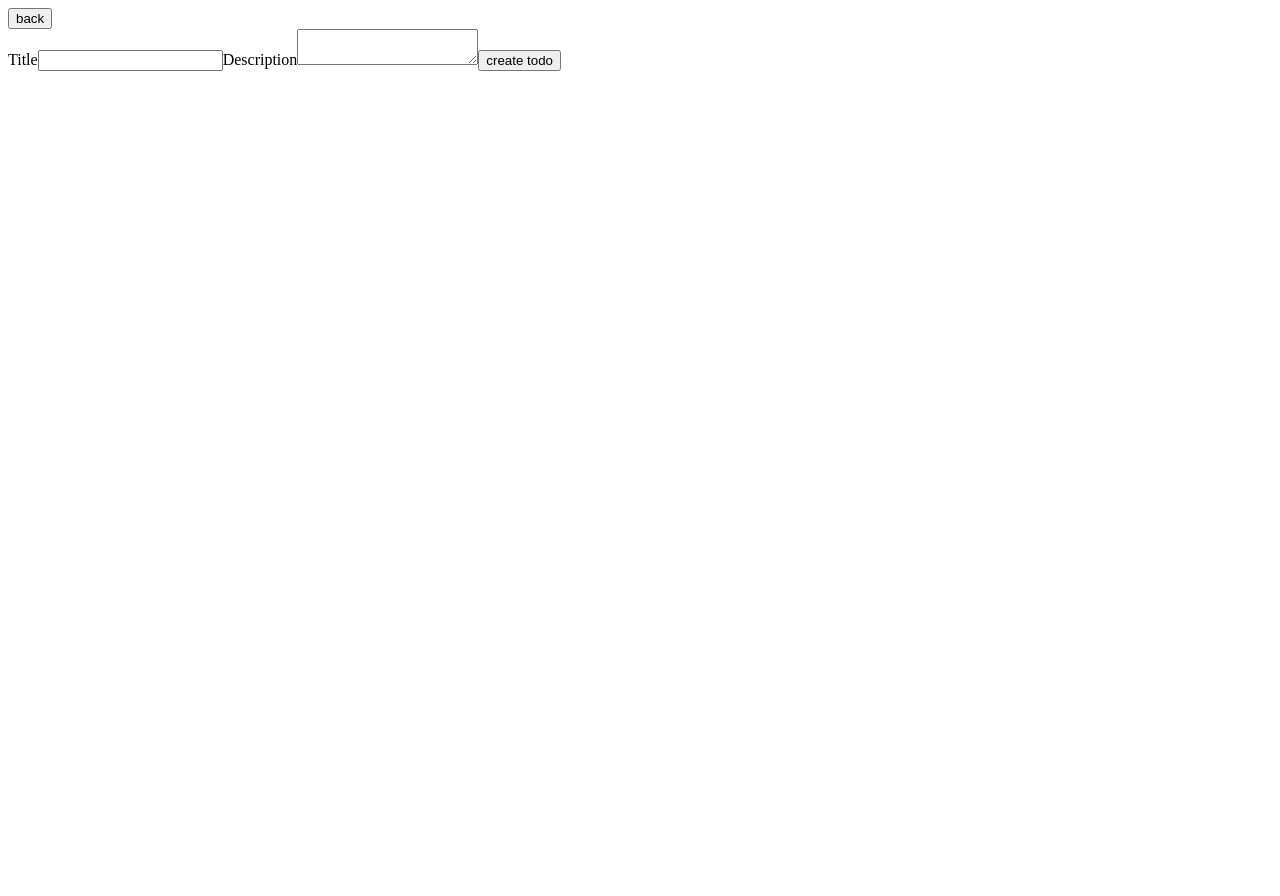
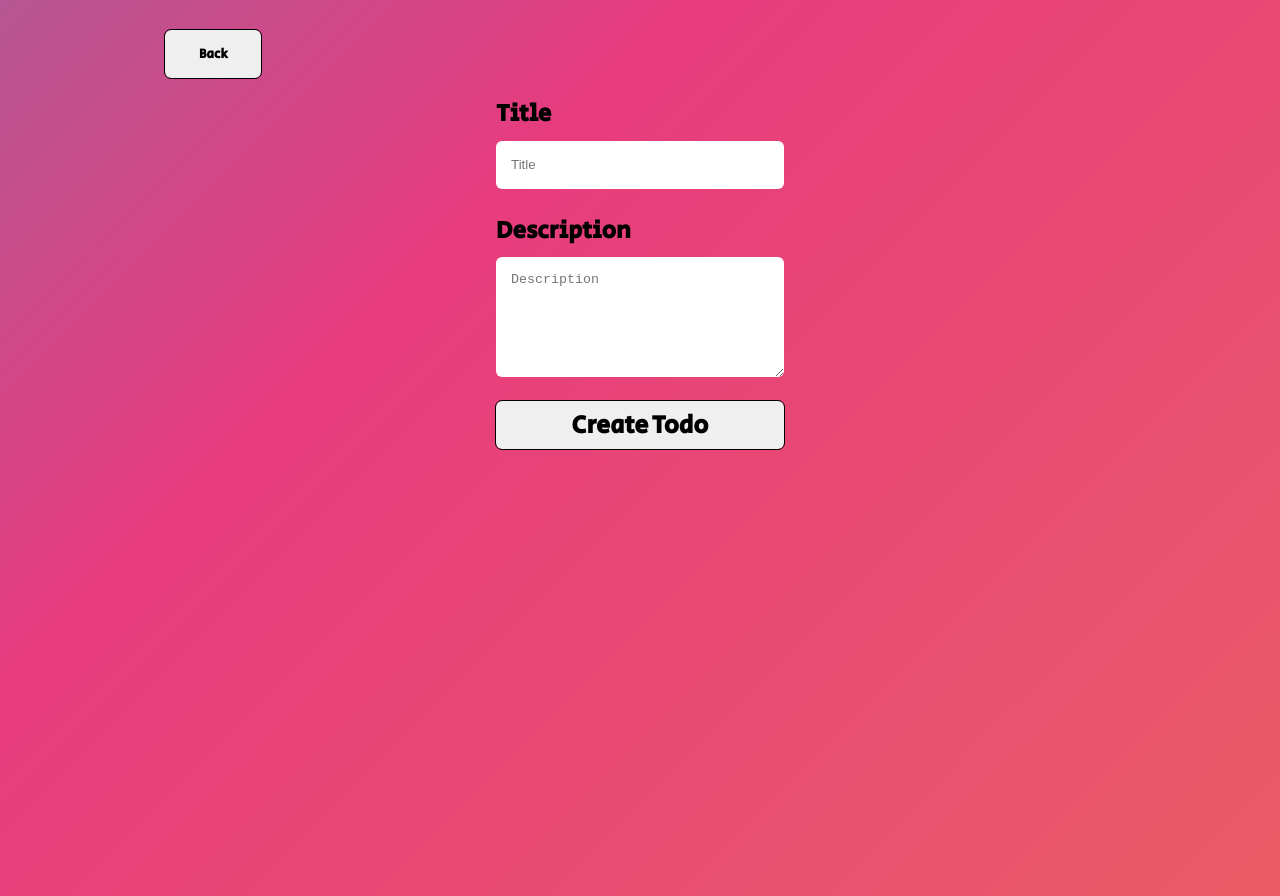
Before and after one commit to JJBonete/mern-todo-list, a React (Create React App) app in the folder client/: page /create-todo in a window 1280 px wide. Before the commit the page ends 800 px from the top, so only its background shows below. Built offline with nearby package versions, Linux system fonts and the light colour scheme; no server answers.

Commit message:
adding classes for signup and signin

```diff
--- a/client/src/App.js
+++ b/client/src/App.js
@@ -4,6 +4,7 @@
 import SignUp from "./components/SignUp";
 import { ShowTodoList } from "./components/showTodoList";
 import { CreateTodo } from "./components/createTodo";
+import "./App.scss";
 
 function App() {
 
--- a/client/src/App.scss
+++ b/client/src/App.scss
@@ -76,6 +76,22 @@
   width: 24rem;
 }
 
+.input-description {
+  display: flex;
+  align-items: center;
+  justify-content: center;
+  text-transform: capitalize;
+
+
+  border: none;
+  border-radius: 0.5rem;
+
+  height: 10rem;
+  width: 24rem;
+}
+
+
+
 .button {
   display: flex;
   margin: 0;
@@ -106,6 +122,10 @@
 
 .button-size{
     font-size: 25px;
+}
+
+.button-margin{
+    margin: 10px;
 }
 
 .contents {
@@ -211,6 +231,12 @@
     padding: 15px;
     box-sizing: border-box;
   }
+
+  .input-description {
+    margin-bottom: 2rem;
+    padding: 15px;
+    box-sizing: border-box;
+  }
 }
 
 .update-container {
--- a/client/src/components/SignIn.jsx
+++ b/client/src/components/SignIn.jsx
@@ -25,24 +25,36 @@
   };
 
   return (
-    <div>
+
+    <section className="update-container">
+    <div className="update-contents">
+
+        <form className="form-container">
+
       <h2>Sign In</h2>
       <form onSubmit={handleSubmit}>
         <input
+         className="input"
           type="text"
           value={username}
           onChange={(e) => setUsername(e.target.value)}
           placeholder="Username"
         />
         <input
+         className="input"
           type="password"
           value={password}
           onChange={(e) => setPassword(e.target.value)}
           placeholder="Password"
         />
-        <button type="submit">Sign In</button>
+        <button className="button button-size" type="submit">Sign In</button>
       </form>
-    </div>
+      </form>
+
+      </div>
+      </section>
+
+
   );
 };
 
--- a/client/src/components/SignUp.jsx
+++ b/client/src/components/SignUp.jsx
@@ -25,24 +25,31 @@
   };
 
   return (
-    <div>
+    <section className="update-container">
+    <div className="update-contents">
+        <form className="form-container">
       <h2> Sign Up </h2>
       <form onSubmit={handleSubmit}>
         <input
+         className="input"
           type="text"
           value={username}
           onChange={(e) => setUsername(e.target.value)}
           placeholder="Username"
         />
         <input
+         className="input"
           type="password"
           value={password}
           onChange={(e) => setPassword(e.target.value)}
           placeholder="Password"
         />
-        <button type="submit"> Sign Up </button>
+        <button className="button button-size" type="submit"> Sign Up </button>
       </form>
+    </form>
     </div>
+
+    </section>
   );
 };
 export default SignUp;
--- a/client/src/components/createTodo.jsx
+++ b/client/src/components/createTodo.jsx
@@ -48,6 +48,7 @@
                         value={data.title}
                         onChange={handleChange}
                         className="input"
+                        placeholder="title"
                     />
                     <label className="label" htmlFor="description">
                         Description
@@ -57,9 +58,11 @@
                         name="description"
                         value={data.description}
                         onChange={handleChange}
-                        className="input"
+                        className="input-description"
+                        placeholder="description"
+
                     />
-                    <button type="submit" className="button">
+                    <button type="submit" className="button button-size">
                         create todo
                     </button>
                 </form>
--- a/client/src/components/updateTodo.jsx
+++ b/client/src/components/updateTodo.jsx
@@ -49,12 +49,15 @@
       <textarea
         type="text"
         name="description"
-        className="input"
+        className="input-description"
         onChange={handleChange}
       />
-      <button type="submit" className="button ">
+      <button type="submit" className="button button-margin">
         Submit
       </button>
+      <button type="button" className="button button-margin" onClick={handleClose}>
+    Cancel
+  </button>
     </form>
   );
 }
```
